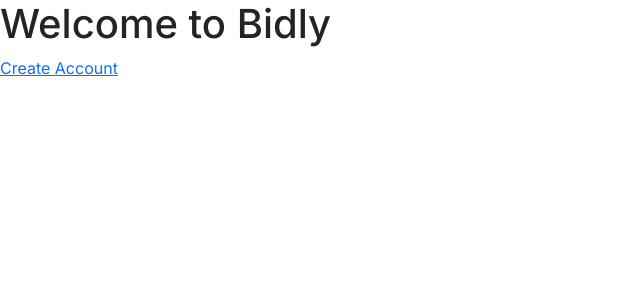
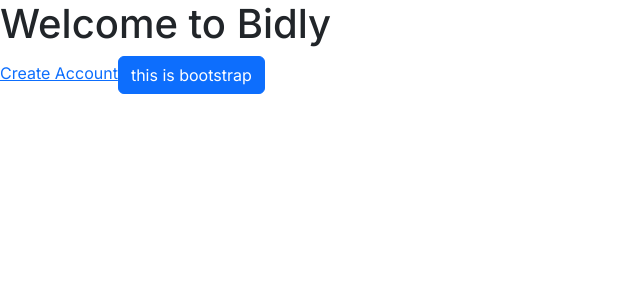
Before and after one commit to Dev-Loaders/Bidly, a Next.js app in the folder client/: page / in a window 1280 px wide. Shown: the top 300 px of the page, without its empty margins (0-640 px from the left). Built offline with nearby package versions, Linux system fonts and the light colour scheme.

Commit message:
Added CreateAccountButton to home page

```diff
--- a/client/app/page.tsx
+++ b/client/app/page.tsx
@@ -1,4 +1,5 @@
 import React from 'react';
+import { CreateAccountButton } from './CreateAccountButton';
 
 export default function Home() {
 
@@ -6,6 +7,7 @@ export default function Home() {
     <main>
       <h1>Welcome to Bidly</h1>
       <a href={`https://bidly-app.azurewebsites.net/login`}>Create Account</a>
+      <CreateAccountButton>this is bootstrap</CreateAccountButton>
     </main>
   )
 }
```
